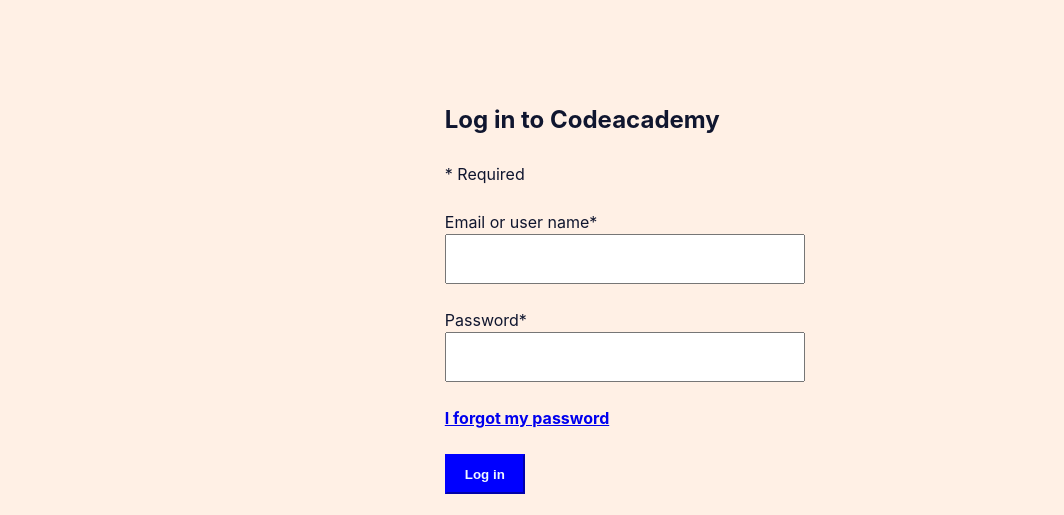
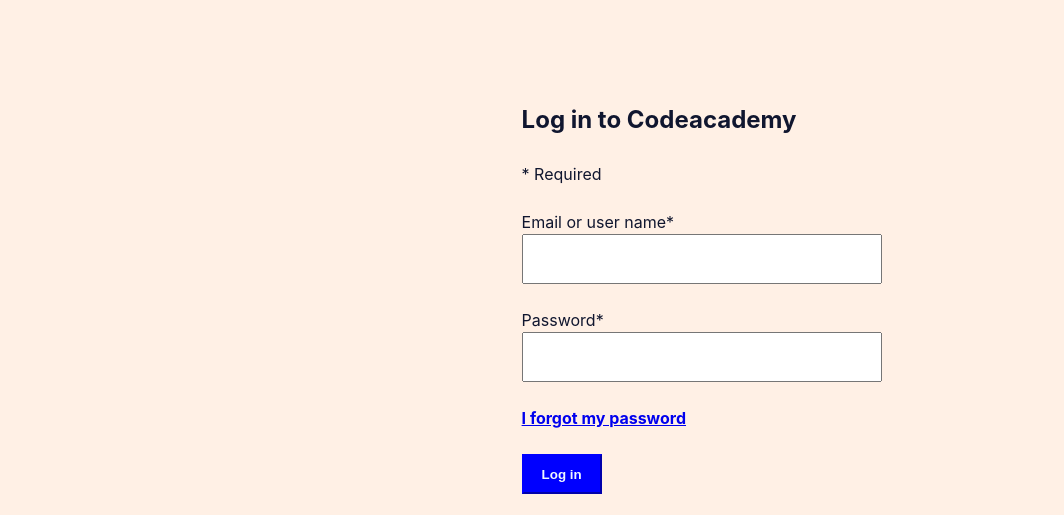
Before and after one commit to Bien-Beo/CodeAcademy, a plain HTML site: page login.html in a window 1280 px wide. Shown: the part 78-593 px from the top of the page, without its empty margins (16-1080 px from the left). Drawn offline with Linux system fonts and the light colour scheme.

Commit message:
Tri update login

```diff
--- a/assets/css/login.css
+++ b/assets/css/login.css
@@ -1,5 +1,5 @@
 div.login{
-    margin-left: 36%;
+    margin-left: 42%;
     margin-bottom: 80px;
 }
 
```
